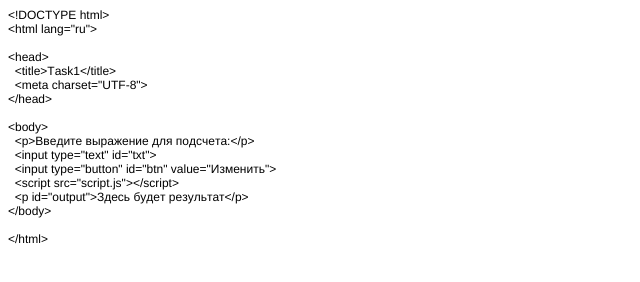
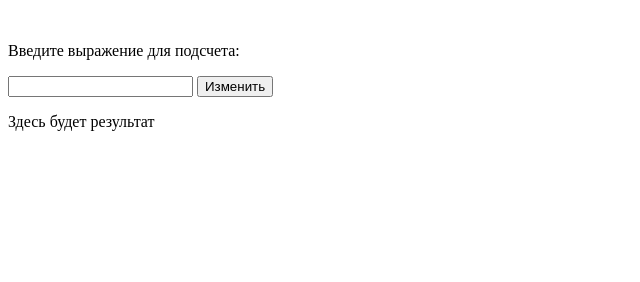
Before and after one commit to greenpenguin/HTML-Tasks, a plain HTML site: page js tasks/2/index.html in a window 1280 px wide. Shown: the whole page, without its empty margins (0-640 px from the left). Drawn offline with Linux system fonts and the light colour scheme.

Commit message:
Update index.html

```diff
--- a/js tasks/2/index.html
+++ b/js tasks/2/index.html
@@ -1,34 +1,17 @@
-<!DOCTYPE html PUBLIC "-//W3C//DTD HTML 4.01//EN" "http://www.w3.org/TR/html4/strict.dtd">
-<html>
+<!DOCTYPE html>
+<html lang="ru">
+
 <head>
-  <meta http-equiv="Content-Type" content="text/html; charset=utf-8">
-  <meta http-equiv="Content-Style-Type" content="text/css">
-  <title></title>
-  <meta name="Generator" content="Cocoa HTML Writer">
-  <meta name="CocoaVersion" content="1671.4">
-  <style type="text/css">
-    p.p1 {margin: 0.0px 0.0px 0.0px 0.0px; line-height: 14.0px; font: 12.0px Helvetica; color: #000000; -webkit-text-stroke: #000000}
-    p.p2 {margin: 0.0px 0.0px 0.0px 0.0px; line-height: 14.0px; font: 12.0px Helvetica; color: #000000; -webkit-text-stroke: #000000; min-height: 12.0px}
-    span.s1 {font-kerning: none}
-  </style>
+  <title>Task1</title>
+  <meta charset="UTF-8">
 </head>
+
 <body>
-<p class="p1"><span class="s1">&lt;!DOCTYPE html&gt;</span></p>
-<p class="p1"><span class="s1">&lt;html lang="ru"&gt;</span></p>
-<p class="p2"><span class="s1"></span><br></p>
-<p class="p1"><span class="s1">&lt;head&gt;</span></p>
-<p class="p1"><span class="s1"><span class="Apple-converted-space">  </span>&lt;title&gt;Task1&lt;/title&gt;</span></p>
-<p class="p1"><span class="s1"><span class="Apple-converted-space">  </span>&lt;meta charset="UTF-8"&gt;</span></p>
-<p class="p1"><span class="s1">&lt;/head&gt;</span></p>
-<p class="p2"><span class="s1"></span><br></p>
-<p class="p1"><span class="s1">&lt;body&gt;</span></p>
-<p class="p1"><span class="s1"><span class="Apple-converted-space">  </span>&lt;p&gt;Введите выражение для подсчета:&lt;/p&gt;</span></p>
-<p class="p1"><span class="s1"><span class="Apple-converted-space">  </span>&lt;input type="text" id="txt"&gt;</span></p>
-<p class="p1"><span class="s1"><span class="Apple-converted-space">  </span>&lt;input type="button" id="btn" value="Изменить"&gt;</span></p>
-<p class="p1"><span class="s1"><span class="Apple-converted-space">  </span>&lt;script src="script.js"&gt;&lt;/script&gt;</span></p>
-<p class="p1"><span class="s1"><span class="Apple-converted-space">  </span>&lt;p id="output"&gt;Здесь будет результат&lt;/p&gt;</span></p>
-<p class="p1"><span class="s1">&lt;/body&gt;</span></p>
-<p class="p2"><span class="s1"></span><br></p>
-<p class="p1"><span class="s1">&lt;/html&gt;</span></p>
+  <p>Введите выражение для подсчета:</p>
+  <input type="text" id="txt">
+  <input type="button" id="btn" value="Изменить">
+  <script src="script.js"></script>
+  <p id="output">Здесь будет результат</p>
 </body>
+
 </html>
```
